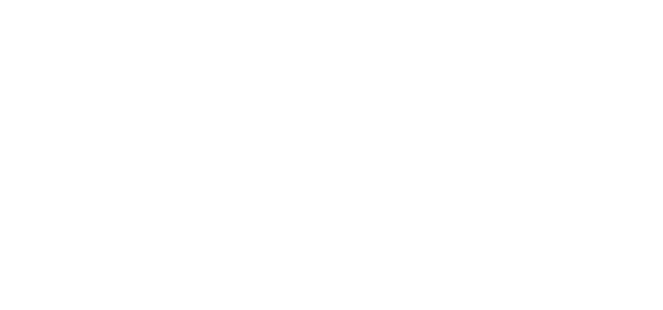
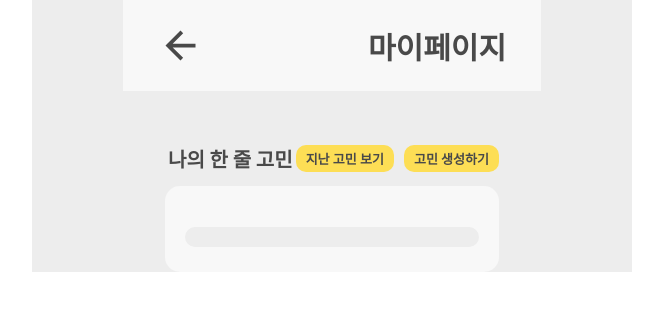
Before and after one commit to youbing5921/deploy_hw, a React (Create React App) app in the folder gamja/: page /mypage/concerns-list in a window 1280 px wide. Before the commit this address had no page. Shown: the top 310 px of the page, without its empty margins (308-971 px from the left). Built offline with nearby package versions, Linux system fonts and the light colour scheme; a web font is replaced by a local one.

Commit message:
[Fix] 토큰 오류 수정

```diff
--- a/gamja/src/App.js
+++ b/gamja/src/App.js
@@ -36,6 +36,7 @@ import EditConcern from "./pages/mentee/EditConcern";
 import EditProfile from "./pages/mentor/EditProfile";
 import EditMentee from "./pages/mentee/EditMentee";
 import WriteReview from "./pages/mentee/WriteReview";
+import AllConcerns from "./pages/mypage/AllConcerns";
 
 function App() {
   return (
@@ -125,6 +126,7 @@ function App() {
           element={<EditMentee />}
         ></Route>
         <Route path="/review/write/:roomId" element={<WriteReview />}></Route>
+        <Route path="/mypage/concerns-list/" element={<AllConcerns />}></Route>
       </Routes>
     </Wrapper>
   );
--- a/gamja/src/components/mypage/MyConcern.jsx
+++ b/gamja/src/components/mypage/MyConcern.jsx
@@ -20,7 +20,7 @@ const MyConcern = ({ Info }) => {
         <Content>
           <Concern>{Info?.concern?.content}</Concern>
           <ReplyWrapper>
-            {Info?.concern?.comments.map((comment, idx) => (
+            {Info?.concern?.comments?.map((comment, idx) => (
               <Reply
                 key={idx}
                 onClick={() => navigate(`/profile/mentor/${comment.author}`)}
--- /dev/null
+++ b/gamja/src/pages/mypage/AllConcerns.js
@@ -0,0 +1,30 @@
+import React from "react";
+import MyConcern from "../../components/mypage/MyConcern";
+import styled from "styled-components";
+import TopBar from "../../components/common/TopBar";
+
+const AllConcerns = () => {
+  return (
+    <>
+      <Container>
+        <TopBar txt={"마이페이지"} marginLeft={"154px"} />
+        <ConcernBox>
+          <MyConcern />
+        </ConcernBox>
+      </Container>
+    </>
+  );
+};
+
+export default AllConcerns;
+
+const Container = styled.div`
+  display: flex;
+  width: 600px;
+  flex-direction: column;
+  justify-content: flex-end;
+  align-items: center;
+  gap: 33px;
+  background: #ededed;
+`;
+const ConcernBox = styled.div``;
--- a/gamja/src/pages/mypage/MenteeJournalWrite.js
+++ b/gamja/src/pages/mypage/MenteeJournalWrite.js
@@ -52,7 +52,7 @@ const MenteeJournalWrite = () => {
         },
         {
           headers: {
-            Authorization: `Bearer ${localStorage.getItem("accessToken")}`,
+            Authorization: `Bearer ${accessToken}`,
           },
         }
       )
```
